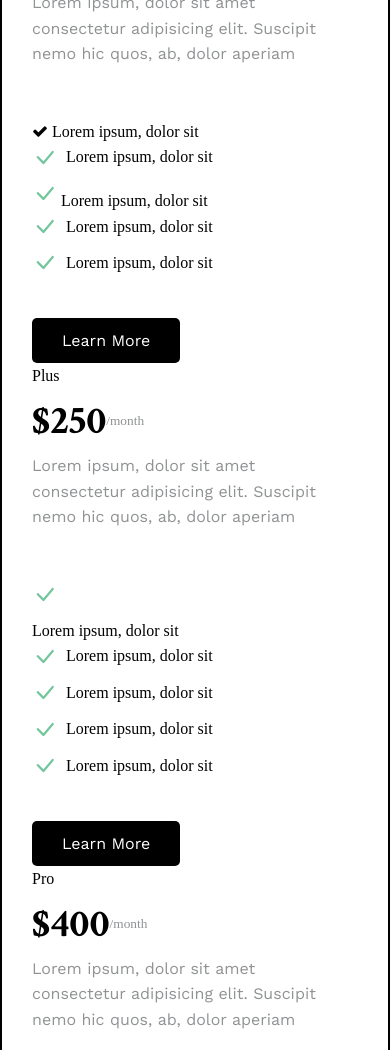
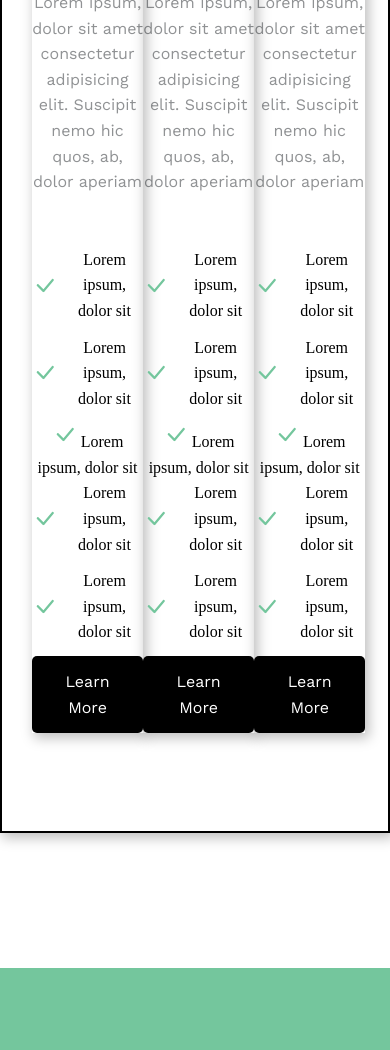
Before and after one commit to tanvi-haptiq/Associate-Training, a plain HTML site: page Assignment 6/services.html in a window 390 px wide. Shown: the part 498-1548 px from the top of the page. Drawn offline with nearby package versions, Linux system fonts and the light colour scheme.

Commit message:
Assignment 6 responsive

```diff
--- a/Assignment 6/css/responsive.css
+++ b/Assignment 6/css/responsive.css
@@ -33,3 +33,24 @@
         align-items: flex-start;
     }
 }
+
+@media screen and (max-width:768px) {
+    .navMenu {
+        display: none;
+    }
+
+    .bannerDetails {
+        flex-direction: column-reverse;
+    }
+
+    .messageDetails {
+        flex-direction: column;
+    }
+
+    .teamMembers {
+        flex-direction: column;
+        gap: 20px;
+    }
+
+
+}
--- a/Assignment 6/css/style.css
+++ b/Assignment 6/css/style.css
@@ -284,7 +284,10 @@ header {
 .pricing {
     display: flex;
     align-items: center;
+    text-align: center;
+    justify-content: center;
 }
+
 
 .pricing sup {
     color: #21252980;
@@ -297,7 +300,13 @@ header {
 }
 
 .pricingDetails {
+    box-shadow: 3px 4px 12px 1px rgba(0, 0, 0, 0.25);
+    display: flex;
+    flex-direction: column;
     margin-bottom: 52px;
+    text-align: center;
+    align-items: center;
+    justify-content: center;
 }
 
 .check {
@@ -342,3 +351,8 @@ header {
 .copyrightsText {
     color: white;
 }
+
+.cards {
+    display: flex;
+    justify-content: space-between;
+}
--- a/Assignment 6/services.html
+++ b/Assignment 6/services.html
@@ -55,7 +55,7 @@
     <section class="servicesPlans">
         <div class="container service">
 
-            <div class="pricingType">
+            <!-- <div class="pricingType">
                 <span>Basic</span>
                 <div class="pricing">
                     <h2>$100</h2> <sup>/month</sup>
@@ -64,15 +64,28 @@
                     <p>Lorem ipsum, dolor sit amet <br> consectetur adipisicing elit. Suscipit <br> nemo hic quos, ab,
                         dolor aperiam </p>
                 </div>
-            </div>
+            </div> -->
 
 
+            <div class="cards">
                 <div class="pricingDetails">
+
+                    <div class="pricingType">
+                        <span>Basic</span>
+                        <div class="pricing">
+                            <h2>$100</h2> <sup>/month</sup>
+                        </div>
+                        <div class="pricingNote">
+                            <p>Lorem ipsum, dolor sit amet <br> consectetur adipisicing elit. Suscipit <br> nemo hic
+                                quos, ab,
+                                dolor aperiam </p>
+                        </div>
+                    </div>
                     <ul>
                         <li>
-                        <!-- <div class="check"> </div> -->
-                        <i class="fa fa-solid fa-check"></i>
+                            <div class="pricingInfo"><img src="./images/checkIcon.svg" alt="check" />
                                 <span>Lorem ipsum, dolor sit </span>
+                            </div>
                         </li>
                         <li>
                             <div class="pricingInfo"><img src="./images/checkIcon.svg" alt="check" />
@@ -96,28 +109,28 @@
                             </div>
                         </li>
                     </ul>
-            </div>
-
                     <a class="learn" href="#">Learn More</a>
-
-            <div class="pricingType">
-                <span>Plus</span>
-                <div class="pricing">
-                    <h2>$250</h2> <sup>/month</sup>
-                </div>
-                <div class="pricingNote">
-                    <p>Lorem ipsum, dolor sit amet <br> consectetur adipisicing elit. Suscipit <br> nemo hic quos, ab,
-                        dolor aperiam </p>
-                </div>
                 </div>
 
 
                 <div class="pricingDetails">
+
+                    <div class="pricingType">
+                        <span>Basic</span>
+                        <div class="pricing">
+                            <h2>$100</h2> <sup>/month</sup>
+                        </div>
+                        <div class="pricingNote">
+                            <p>Lorem ipsum, dolor sit amet <br> consectetur adipisicing elit. Suscipit <br> nemo hic
+                                quos, ab,
+                                dolor aperiam </p>
+                        </div>
+                    </div>
                     <ul>
                         <li>
                             <div class="pricingInfo"><img src="./images/checkIcon.svg" alt="check" />
+                                <span>Lorem ipsum, dolor sit </span>
                             </div>
-                        <span>Lorem ipsum, dolor sit </span>
                         </li>
                         <li>
                             <div class="pricingInfo"><img src="./images/checkIcon.svg" alt="check" />
@@ -125,7 +138,8 @@
                             </div>
                         </li>
                         <li>
-                        <div class="pricingInfo"><img src="./images/checkIcon.svg" alt="check" />
+                            <div class="">
+                                <img src="./images/checkIcon.svg" alt="check" />
                                 <span>Lorem ipsum, dolor sit </span>
                             </div>
                         </li>
@@ -140,25 +154,22 @@
                             </div>
                         </li>
                     </ul>
-            </div>
-
-            <div class="learnMore">
                     <a class="learn" href="#">Learn More</a>
                 </div>
 
+                <div class="pricingDetails">
+
                     <div class="pricingType">
-                <span>Pro</span>
+                        <span>Basic</span>
                         <div class="pricing">
-                    <h2>$400</h2> <sup>/month</sup>
+                            <h2>$100</h2> <sup>/month</sup>
                         </div>
                         <div class="pricingNote">
-                    <p>Lorem ipsum, dolor sit amet <br> consectetur adipisicing elit. Suscipit <br> nemo hic quos, ab,
+                            <p>Lorem ipsum, dolor sit amet <br> consectetur adipisicing elit. Suscipit <br> nemo hic
+                                quos, ab,
                                 dolor aperiam </p>
                         </div>
                     </div>
-
-
-            <div class="pricingDetails">
                     <ul>
                         <li>
                             <div class="pricingInfo"><img src="./images/checkIcon.svg" alt="check" />
@@ -171,7 +182,8 @@
                             </div>
                         </li>
                         <li>
-                        <div class="pricingInfo"><img src="./images/checkIcon.svg" alt="check" />
+                            <div class="">
+                                <img src="./images/checkIcon.svg" alt="check" />
                                 <span>Lorem ipsum, dolor sit </span>
                             </div>
                         </li>
@@ -186,12 +198,18 @@
                             </div>
                         </li>
                     </ul>
-            </div>
-
-            <div class="learnMore">
                     <a class="learn" href="#">Learn More</a>
                 </div>
 
+
+
+
+
+
+            </div>
+
+
+        </div>
     </section>
 
 
```
Lines whose indentation alone changed are shown as unchanged.
